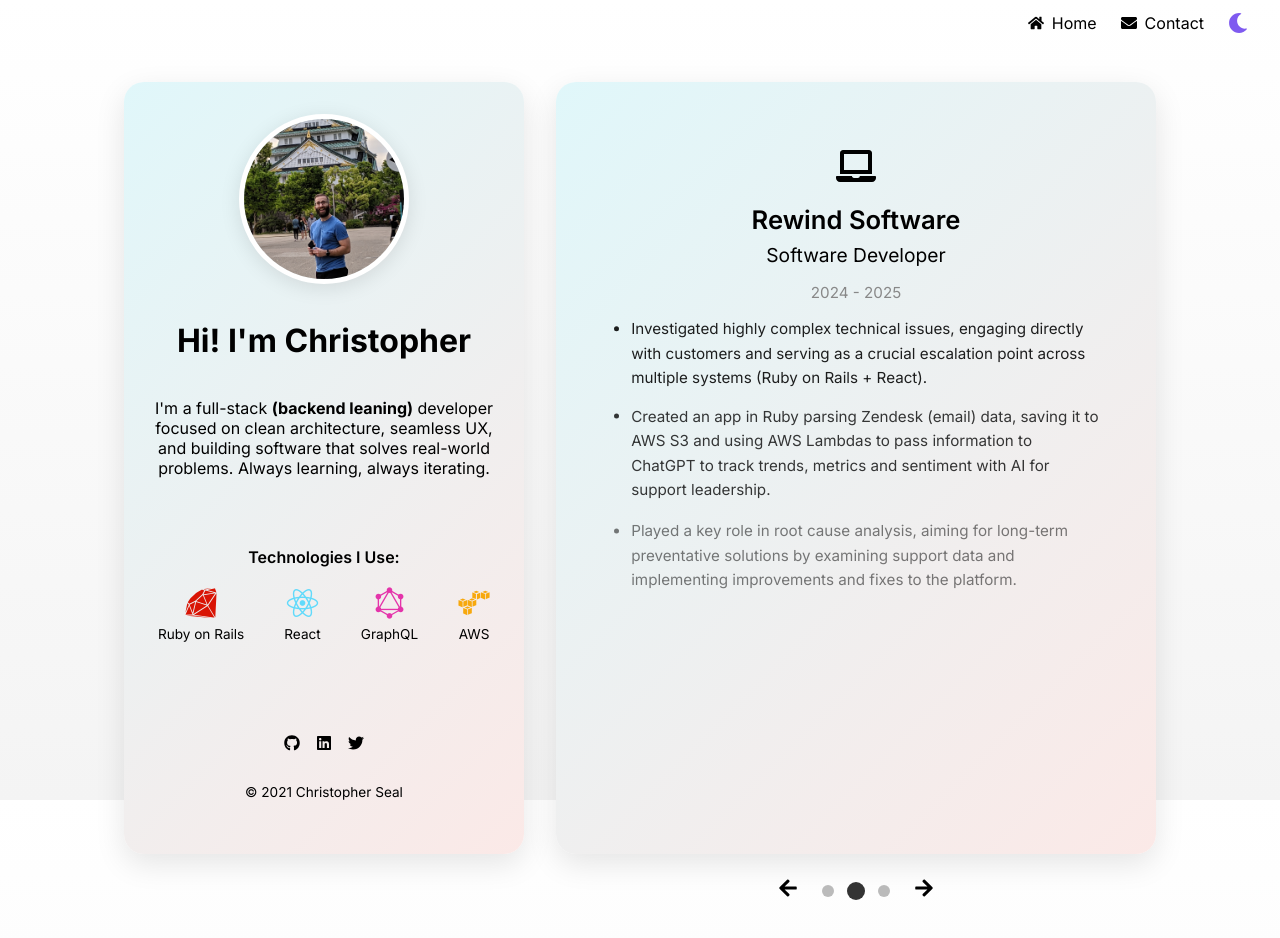
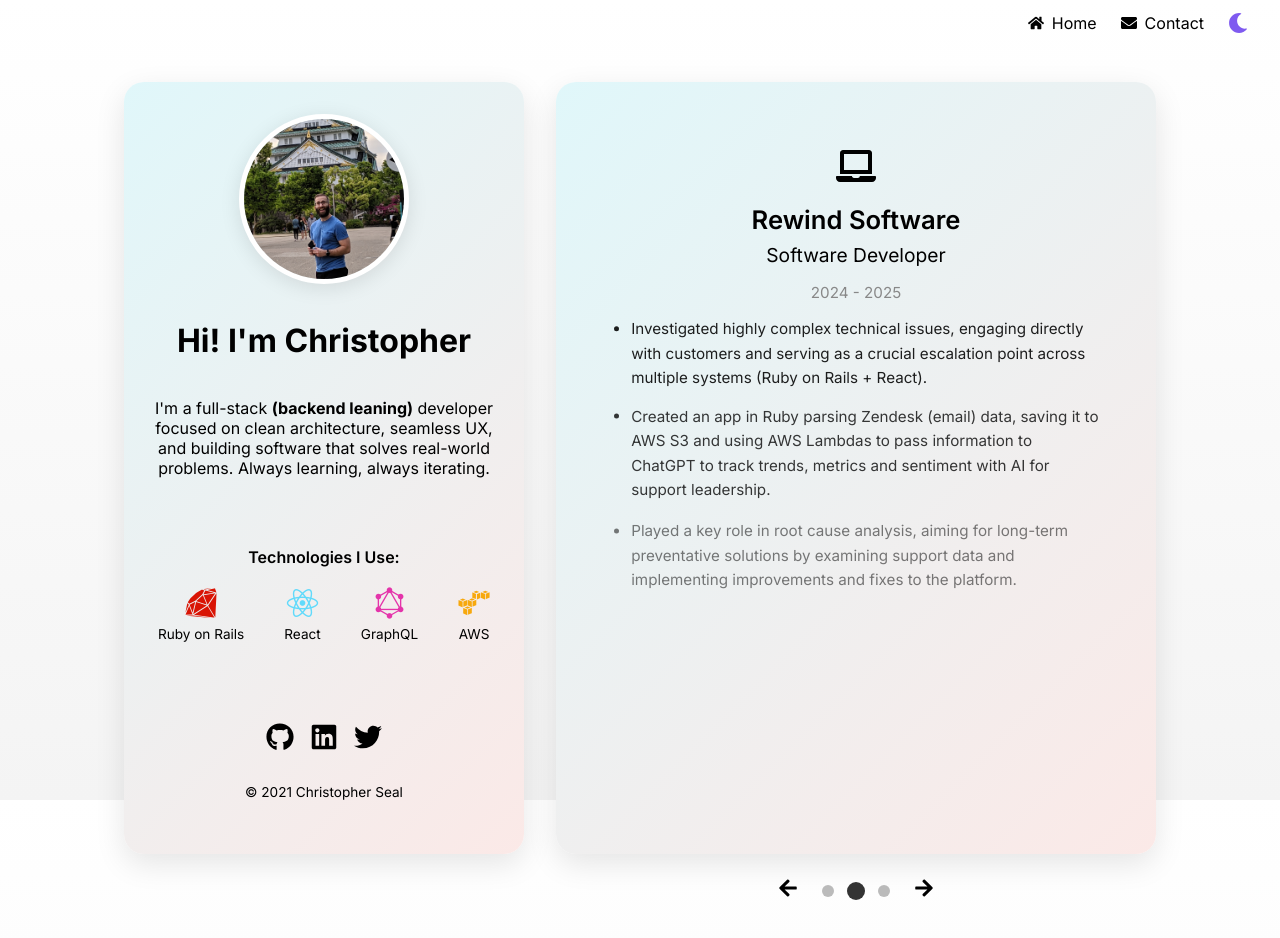
Before and after one commit to christopherseal/christopherseal.com, a React (Create React App) app: page / in a window 1280 px wide. Shown: the top 938 px of the page. Built offline with nearby package versions, Linux system fonts and the light colour scheme.

Commit message:
bigger social icons

```diff
--- a/src/components/SocialIcons.css
+++ b/src/components/SocialIcons.css
@@ -2,11 +2,11 @@
   display: flex;
   justify-content: center;
   gap: 1.5rem;
-  font-size: 1.5rem;
   padding: 1rem;
 }
 
 .social-icons a {
+  font-size: 1.75rem;
   color: var(--text-color);
   transition: transform 0.2s ease;
 }
@@ -14,3 +14,12 @@
 .social-icons a:hover {
   transform: scale(1.2);
 }
+
+.social-icons a svg {
+  font-size: 1.75rem;
+  transition: transform 0.2s ease;
+}
+
+.social-icons a:hover svg {
+  transform: scale(1.2);
+}
```
